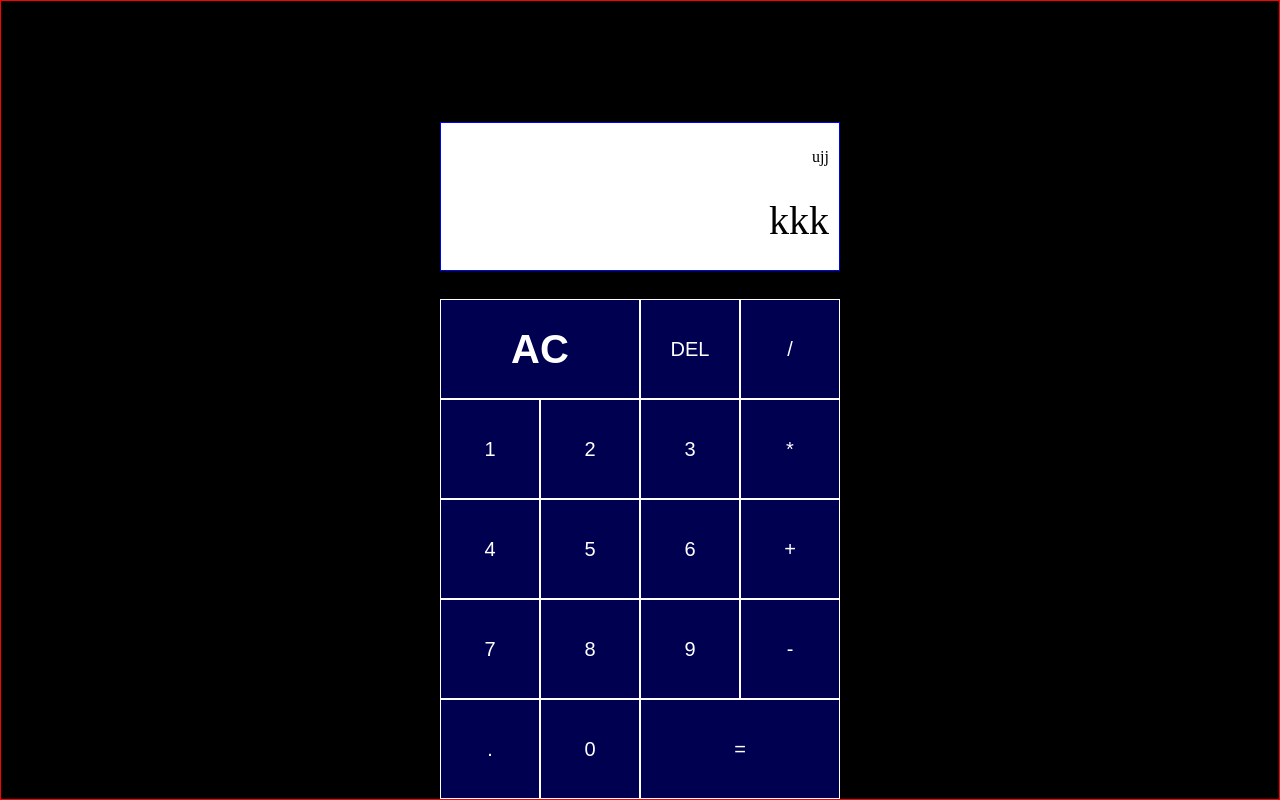
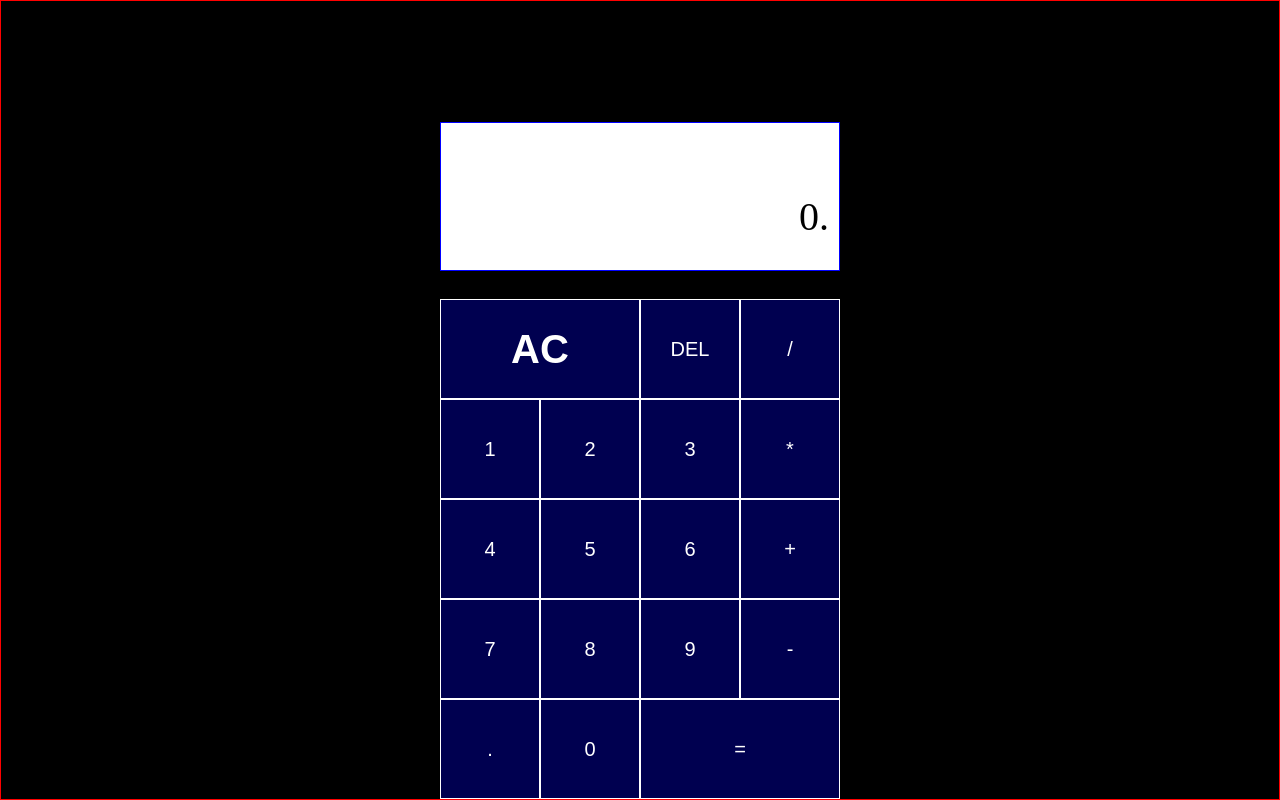
Before and after one commit to aemmzy/Calculator-Project, a plain HTML site: page index.html in a window 1280 px wide. Drawn offline with Linux system fonts and the light colour scheme.

Commit message:
Update index.html

```diff
--- a/index.html
+++ b/index.html
@@ -11,8 +11,8 @@
 <body>
     <div class="container">
         <div  class="view">
-            <div data-upper class="upper">ujj</div>
-            <div data-lower class="lower">kkk </div>
+            <div data-upper class="upper"></div>
+            <div data-lower class="lower">0.</div>
         </div>
             <button  data-allclear class="ac  data-num spann"><h1>AC</h1></button>
             <button data-del class="del">DEL</button>
```
